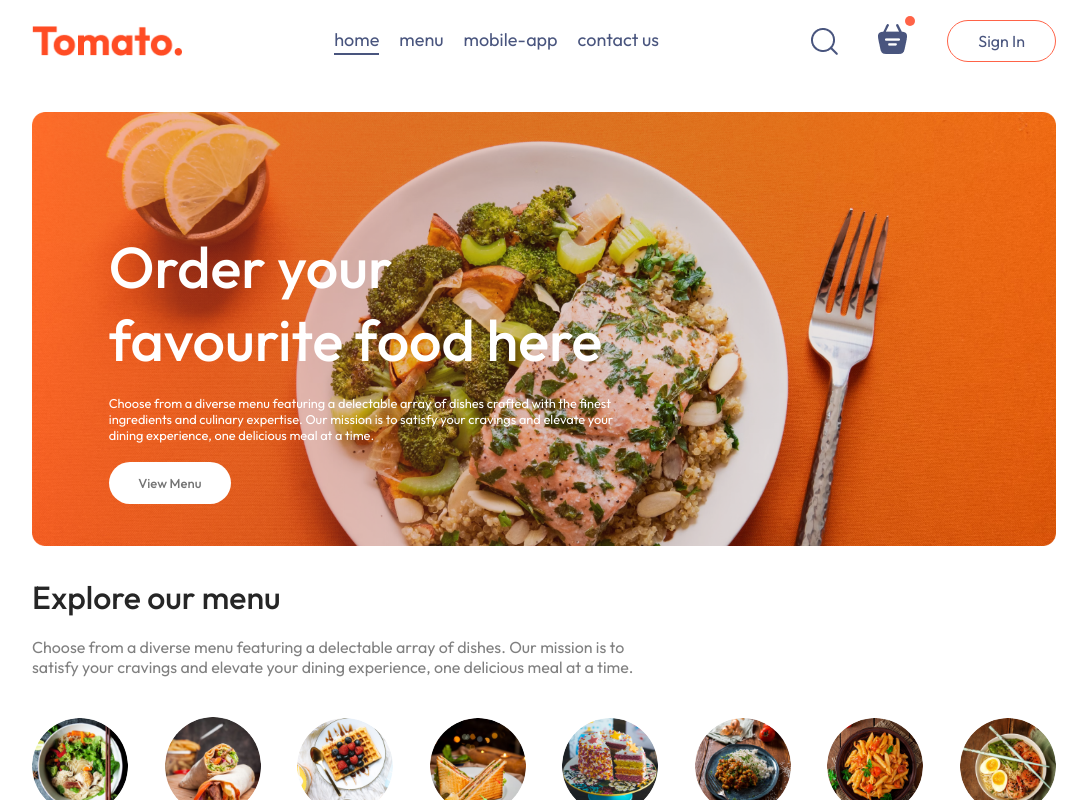
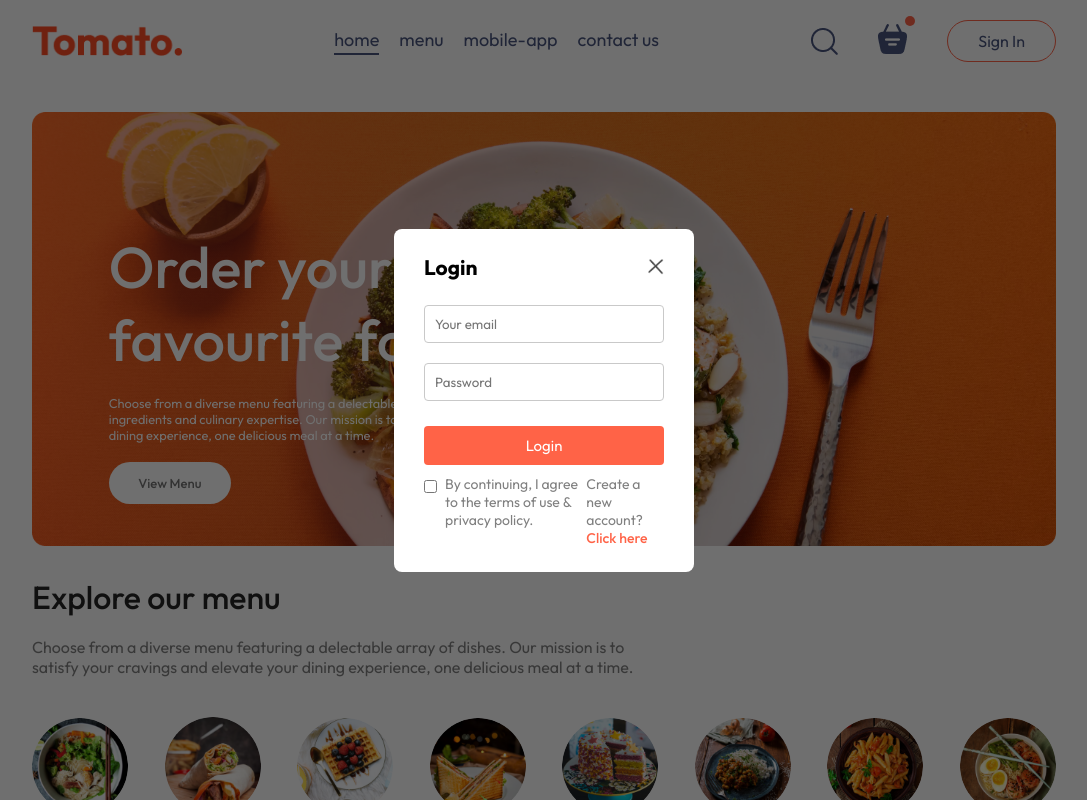
Before and after one commit to PandaTrumpet/Food-Delivery-App-, a React (Vite) app in the folder frontend/: page / in a window 1280 px wide. Both pictures are taken after a click on the button "Sign In". Shown: the top 800 px of the page, without its empty margins (96-1183 px from the left). Built offline with nearby package versions, Linux system fonts and the light colour scheme.

Commit message:
create login component

```diff
--- a/frontend/src/App.jsx
+++ b/frontend/src/App.jsx
@@ -6,11 +6,15 @@
 import Cart from "./Pages/Cart/Cart.jsx";
 import PlaceOrder from "./Pages/PlaceOrder/PlaceOrder.jsx";
 import Footer from "./Components/Footer/Footer.jsx";
+import { useState } from "react";
+import LoginPopup from "./Components/LoginPopup/LoginPopup.jsx";
 const App = () => {
+  const [showLogin, setShowLogin] = useState(false);
   return (
     <>
+      {showLogin && <LoginPopup setShowLogin={setShowLogin} />}
       <div className="app">
-        <NavBar />
+        <NavBar setShowLogin={setShowLogin} />
         <Routes>
           <Route path="/" element={<Home />} />
           <Route path="/cart" element={<Cart />} />
--- /dev/null
+++ b/frontend/src/Components/LoginPopup/LoginPopup.css
@@ -0,0 +1,75 @@
+.login-popup {
+
+    position: absolute;
+    z-index: 1;
+    width: 100%;
+    height: 100%;
+    background-color: #00000090;
+    display: grid;
+}
+
+.login-popup-container {
+    place-self: center;
+    width: max(23vw, 300px);
+    color: #808080;
+    background-color: white;
+    display: flex;
+    flex-direction: column;
+    gap: 25px;
+    padding: 25px 30px;
+    border-radius: 8px;
+    font-size: 14px;
+    animation: fadeIn 0.5s;
+}
+
+.login-popup-title {
+    display: flex;
+    justify-content: space-between;
+    align-items: center;
+    color: black
+}
+
+.login-popup-title img {
+    width: 16px;
+    cursor: pointer;
+}
+
+.login-popup-inputs {
+    display: flex;
+    flex-direction: column;
+    gap: 20px;
+}
+
+.login-popup-inputs input {
+    outline: none;
+    border: 1px solid #c9c9c9;
+    padding: 10px;
+    border-radius: 4px;
+}
+
+.login-popup-container button {
+    border: none;
+    padding: 10px;
+    border-radius: 4px;
+    color: white;
+    background-color: tomato;
+    font-size: 15px;
+    cursor: pointer;
+}
+
+.login-poppup-condition {
+    display: flex;
+    align-items: start;
+    gap: 8px;
+    margin-top: -15px;
+}
+
+.login-poppup-condition input {
+    margin-top: 5px;
+}
+
+.login-popup p span {
+    color: tomato;
+    font-weight: 500;
+    cursor: pointer;
+}
--- /dev/null
+++ b/frontend/src/Components/LoginPopup/LoginPopup.jsx
@@ -0,0 +1,49 @@
+import { useState } from "react";
+import "./LoginPopup.css";
+import { assets } from "../../assets/assets.js";
+
+const LoginPopup = ({ setShowLogin }) => {
+  const [currState, setCurrState] = useState("Login");
+  return (
+    <div className="login-popup">
+      <form className="login-popup-container">
+        <div className="login-popup-title">
+          <h2>{currState}</h2>
+          <img
+            onClick={() => setShowLogin(false)}
+            src={assets.cross_icon}
+            alt=""
+          />
+        </div>
+        <div className="login-popup-inputs">
+          {currState === "Login" ? (
+            <></>
+          ) : (
+            <input type="text" placeholder="Your name" required />
+          )}
+
+          <input type="email" placeholder="Your email" required />
+          <input type="password" placeholder="Password" required />
+        </div>
+        <button>{currState === "Sign Up" ? "Create account" : "Login"}</button>
+        <div className="login-poppup-condition">
+          <input type="checkbox" required />
+          <p>By continuing, I agree to the terms of use & privacy policy.</p>
+          {currState === "Login" ? (
+            <p>
+              Create a new account?{" "}
+              <span onClick={() => setCurrState("Sign Up")}>Click here</span>
+            </p>
+          ) : (
+            <p>
+              Already have an account?{" "}
+              <span onClick={() => setCurrState("Login")}>Login here</span>
+            </p>
+          )}
+        </div>
+      </form>
+    </div>
+  );
+};
+
+export default LoginPopup;
--- a/frontend/src/Components/NavBar/NavBar.jsx
+++ b/frontend/src/Components/NavBar/NavBar.jsx
@@ -2,7 +2,7 @@
 import css from "./NavBar.module.css";
 import { useState } from "react";
 import { Link } from "react-router-dom";
-const NavBar = () => {
+const NavBar = ({ setShowLogin }) => {
   const [menu, setMenu] = useState("home");
   return (
     <nav className={css.navBar}>
@@ -43,7 +43,7 @@
           <img src={assets.basket_icon} alt="" />
           <div className={css.dot}></div>
         </div>
-        <button>Sign In</button>
+        <button onClick={() => setShowLogin(true)}>Sign In</button>
       </div>
     </nav>
   );
```
